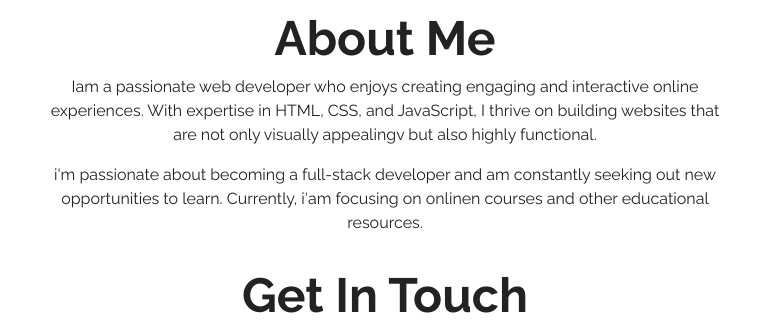
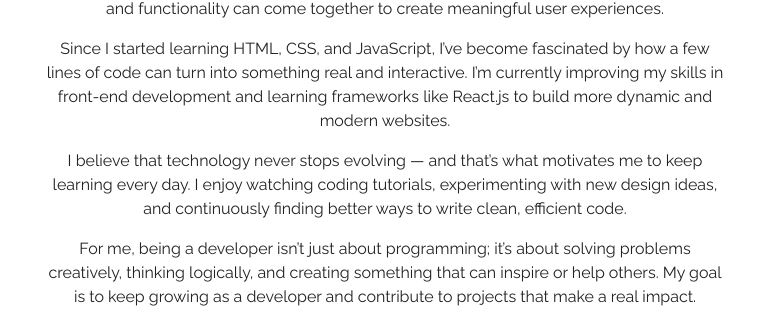
Before and after one commit to visnuiii/VISNU-portofolio, a plain HTML site: page index.html in a window 1280 px wide. Shown: the part 997-1321 px from the top of the page, without its empty margins (255-1028 px from the left). Drawn offline with nearby package versions, Linux system fonts and the light colour scheme.

Commit message:
Add files via upload

```diff
--- a/index.html
+++ b/index.html
@@ -6,7 +6,7 @@
     <meta name="viewport" content="width=device-width, initial-scale=1.0" />
 
     <!-- Adding favicon and apple touch icon -->
-    <link rel="icon" type="image/x-icon" href="assets/favicon (2).ico"/>
+    <!-- <link rel="icon" type="image/x-icon" href="assets/favicon (2).ico"/> -->
     <link rel="#" href="#">
 
     <!-- Importing Stylesheets -->
@@ -14,6 +14,7 @@
     <link rel="stylesheet" href="fontawesome-free-6.6.0-web/css/all.min.css">
 
     <link rel="stylesheet" href="files/style.css" />
+
 
     <!-- Setting up meta data -->
     <title>Visnu Risqi Ramadhani - Portfolio</title>
@@ -88,7 +89,7 @@
       </nav>
 
       <section class="header-container">
-        <img class="profile-image" src="assets/pisnu~2.jpg" width="100%" height="100%" alt="visnu picture"/>
+        <img class="profile-image" src="assets/pisnu.png" width="100%" height="100%" alt="visnu picture"/>
         <h1>Visnu Risqi Ramadhani</h1>
 
         <div class="content-text">
@@ -111,10 +112,30 @@
       <div class="division"></div>
       <div class="content-text">
         <h2>About Me</h2>
-        <p>Iam a passionate web developer who enjoys creating engaging and interactive online experiences. With expertise in HTML, CSS, and JavaScript, I thrive on building websites that are not only visually appealingv but also highly functional.
+        <p>I’m a third-semester university Komputama Majenang student majoring in Information
+          Technology. I have a strong passion for web development and love
+          exploring how design and functionality can come together to create
+          meaningful user experiences.
         </p>
         <p>
-          i'm passionate about becoming a full-stack developer and am constantly seeking out new opportunities to learn. Currently, i'am focusing on onlinen courses and other educational resources.
+         Since I started learning HTML, CSS, and JavaScript, I’ve become
+          fascinated by how a few lines of code can turn into something real and
+          interactive. I’m currently improving my skills in front-end
+          development and learning frameworks like React.js to build more
+          dynamic and modern websites.
+        </p>
+        <p>
+          I believe that technology never stops evolving — and that’s what
+          motivates me to keep learning every day. I enjoy watching coding
+          tutorials, experimenting with new design ideas, and continuously
+          finding better ways to write clean, efficient code.
+        </p>
+
+        <p>
+          For me, being a developer isn’t just about programming; it’s about
+          solving problems creatively, thinking logically, and creating
+          something that can inspire or help others. My goal is to keep growing
+          as a developer and contribute to projects that make a real impact.
         </p>
         <br>
         <h2>Get In Touch</h2>
@@ -135,8 +156,8 @@
         <div id="used">
           <div><i class="fa-brands fa-html5"></i>&nbsp;HTML5</div>
           <div><i class="fa-brands fa-css3-alt"></i>&nbsp;CSS3</div>
-          <div><i class="fa-brands fa-sass"></i>&nbsp;Sass</div>
-          <div><i class="fa-brands fa-bootstrap"></i>&nbsp;Bootstrap</div>
+          <!-- <div><i class="fa-brands fa-sass"></i>&nbsp;Sass</div>
+          <div><i class="fa-brands fa-bootstrap"></i>&nbsp;Bootstrap</div> -->
 
           <div><i class="fa-brands fa-js"></i>&nbsp;JavaScript</div>
 
@@ -154,11 +175,11 @@
         <!-- Project 1 -->
         <div href="" class="card">
           <div class="project-info">
-            <div class="project-bio">
+            <!-- <div class="project-bio">
               <h3>Personal Porfolio </h3>
               <p>HTML, CSS, JavaScript</p>
-            </div>
-
+            </div>5
+   -->
             <div class="project-link">
               <a href="https://visnuiii.github.io/VISNU-portofolio/" target="_blank"><i class="fab fa-github"></i></a>
               <a href="https://visnuiii.github.io/VISNU-portofolio/" target="_blank"><i class="fas fa-globe"></i></a>
@@ -167,7 +188,7 @@
         </div>
 
 
-        <!-- Project 2 -->
+        <!-- Project 2
         <div href="" class="card">
           <div class="project-info">
             <div class="project-bio">
@@ -182,20 +203,20 @@
           </div>
         </div>
 
-        <!-- Porject 3 -->
-        <div href="" class="card">
+        Porject 3 -->
+        <!-- <div href="" class="card">
           <div class="project-info">
             <div class="project-bio">
               <h3>Coming soon</h3>
               <p>Coming soon</p>
-            </div>
+            </div> -->
 
-            <div class="project-link">
+            <!-- <div class="project-link">
               <a href="#" target="_blank"><i class="fab fa-github"></i></a>
               <a href="#" target="_blank"><i class="fas fa-globe"></i></a>
-            </div>
-          </div>
-        </div>
+            </div> -->
+          <!-- </div>
+        </div> -->
       </article>
       <a href="https://github.com/visnuiii?tab=repositories" class="btn btn-secondary" target="_blank" >See More <i class="fa-solid fa-arrow-right"></i></i></a>
     </section>
@@ -214,3 +235,5 @@
     <script src="files/script.js"></script>
   </body>
 </html>
+
+2
```
Also changed, not shown: 1 other file.
